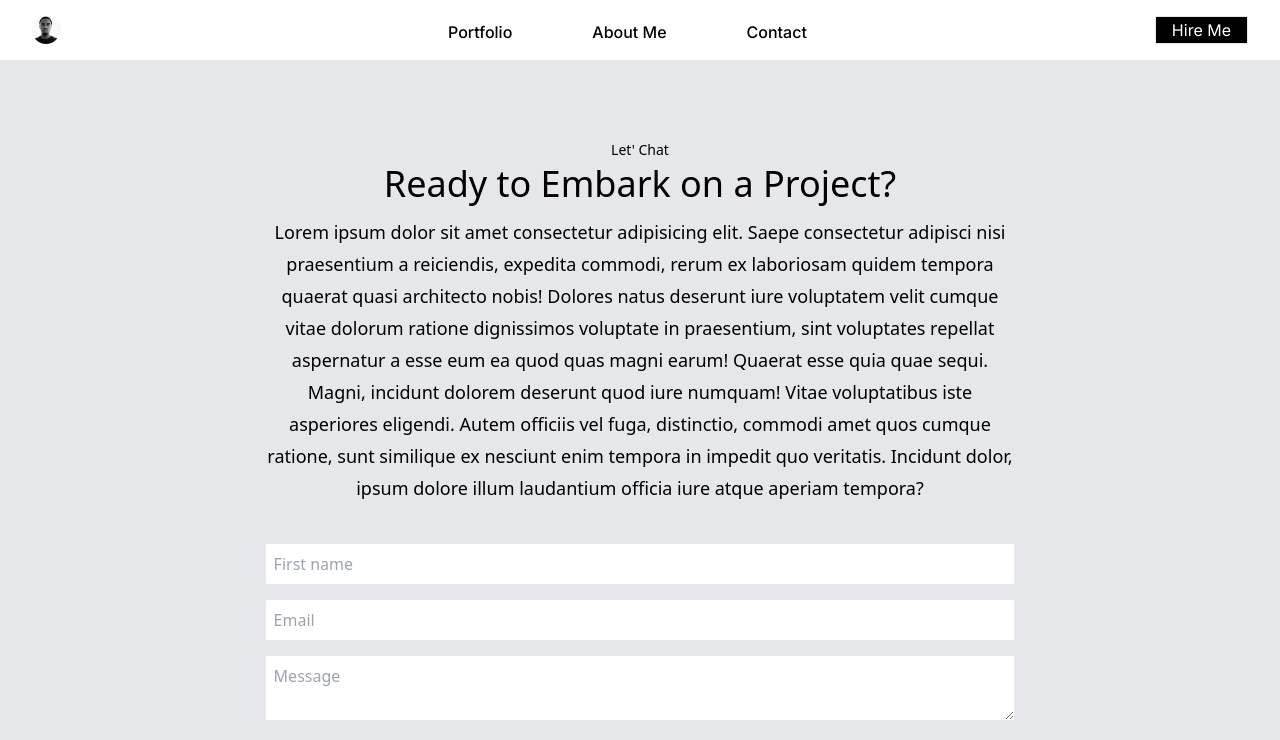
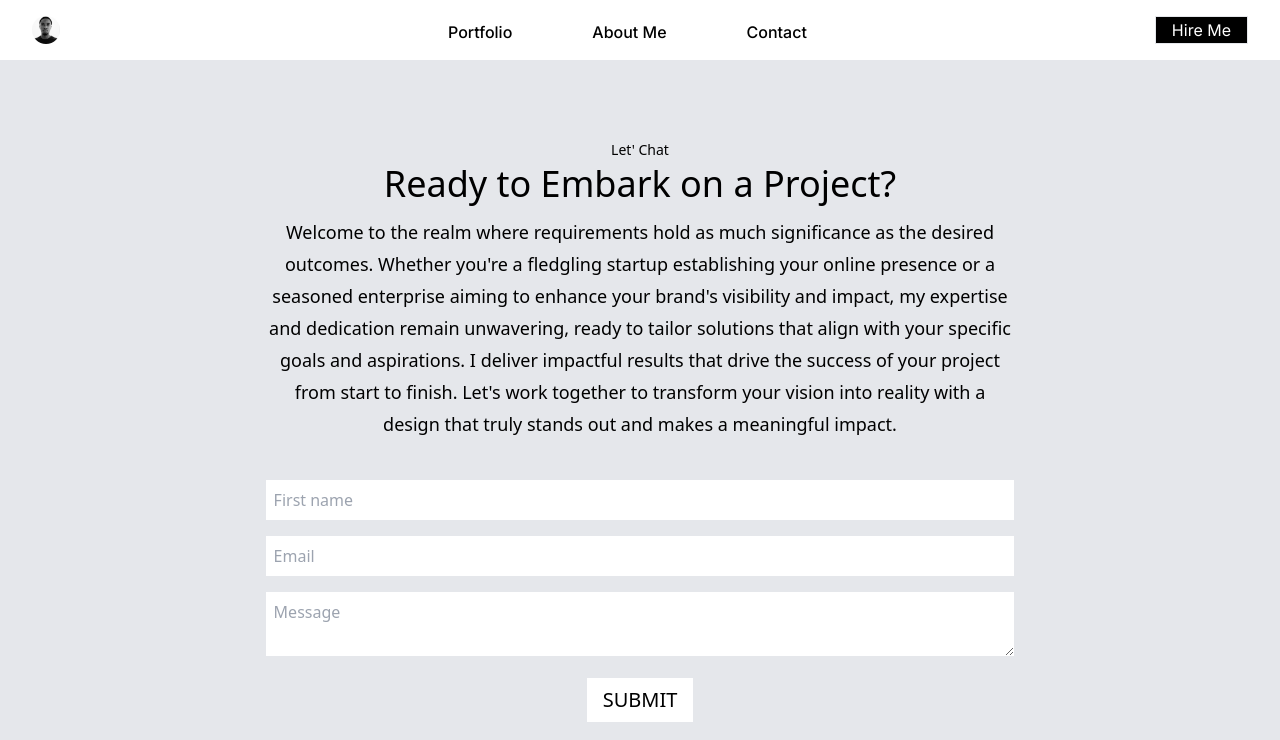
Before and after one commit to Udeme01/_quietdev_, a React (Vite) app: page /contact in a window 1280 px wide. Shown: the top 740 px of the page. Built offline with nearby package versions, Linux system fonts and the light colour scheme.

Commit message:
so the bug I fixed in the 'vercel.json' file worked, and now I added some content to my website

```diff
--- a/src/components/contact/Contact.jsx
+++ b/src/components/contact/Contact.jsx
@@ -19,18 +19,15 @@ const Contact = () => {
             Ready to Embark on a Project?
           </h1>
           <p className="text-center max-w-screen-md mx-auto mt-2 leading-7 font-light md:text-lg md:leading-8">
-            Lorem ipsum dolor sit amet consectetur adipisicing elit. Saepe
-            consectetur adipisci nisi praesentium a reiciendis, expedita
-            commodi, rerum ex laboriosam quidem tempora quaerat quasi architecto
-            nobis! Dolores natus deserunt iure voluptatem velit cumque vitae
-            dolorum ratione dignissimos voluptate in praesentium, sint
-            voluptates repellat aspernatur a esse eum ea quod quas magni earum!
-            Quaerat esse quia quae sequi. Magni, incidunt dolorem deserunt quod
-            iure numquam! Vitae voluptatibus iste asperiores eligendi. Autem
-            officiis vel fuga, distinctio, commodi amet quos cumque ratione,
-            sunt similique ex nesciunt enim tempora in impedit quo veritatis.
-            Incidunt dolor, ipsum dolore illum laudantium officia iure atque
-            aperiam tempora?
+            Welcome to the realm where requirements hold as much significance as
+            the desired outcomes. Whether you&apos;re a fledgling startup
+            establishing your online presence or a seasoned enterprise aiming to
+            enhance your brand&apos;s visibility and impact, my expertise and
+            dedication remain unwavering, ready to tailor solutions that align
+            with your specific goals and aspirations. I deliver impactful
+            results that drive the success of your project from start to finish.
+            Let&apos;s work together to transform your vision into reality with
+            a design that truly stands out and makes a meaningful impact.
           </p>
           <form className="mt-10">
             <div>
```
